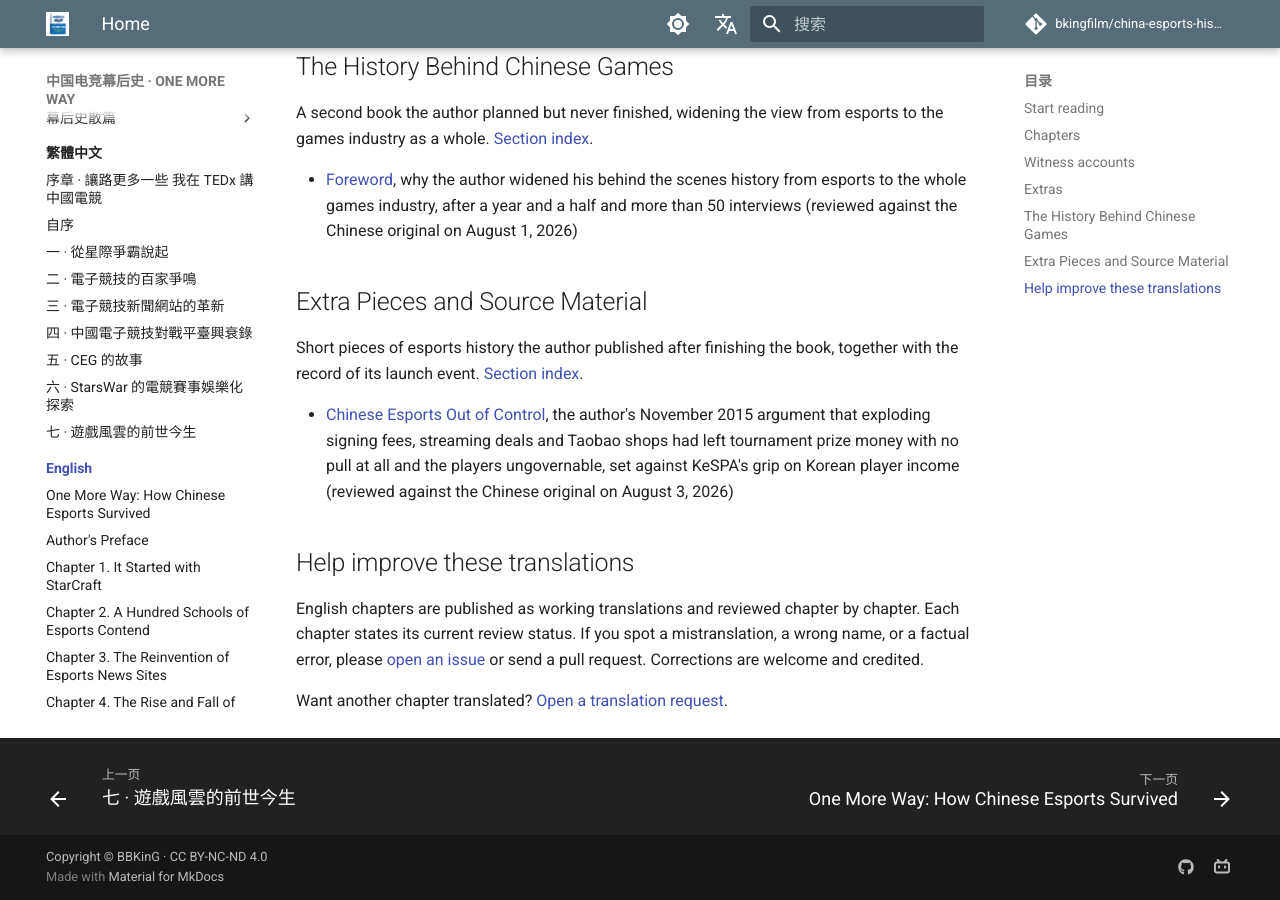
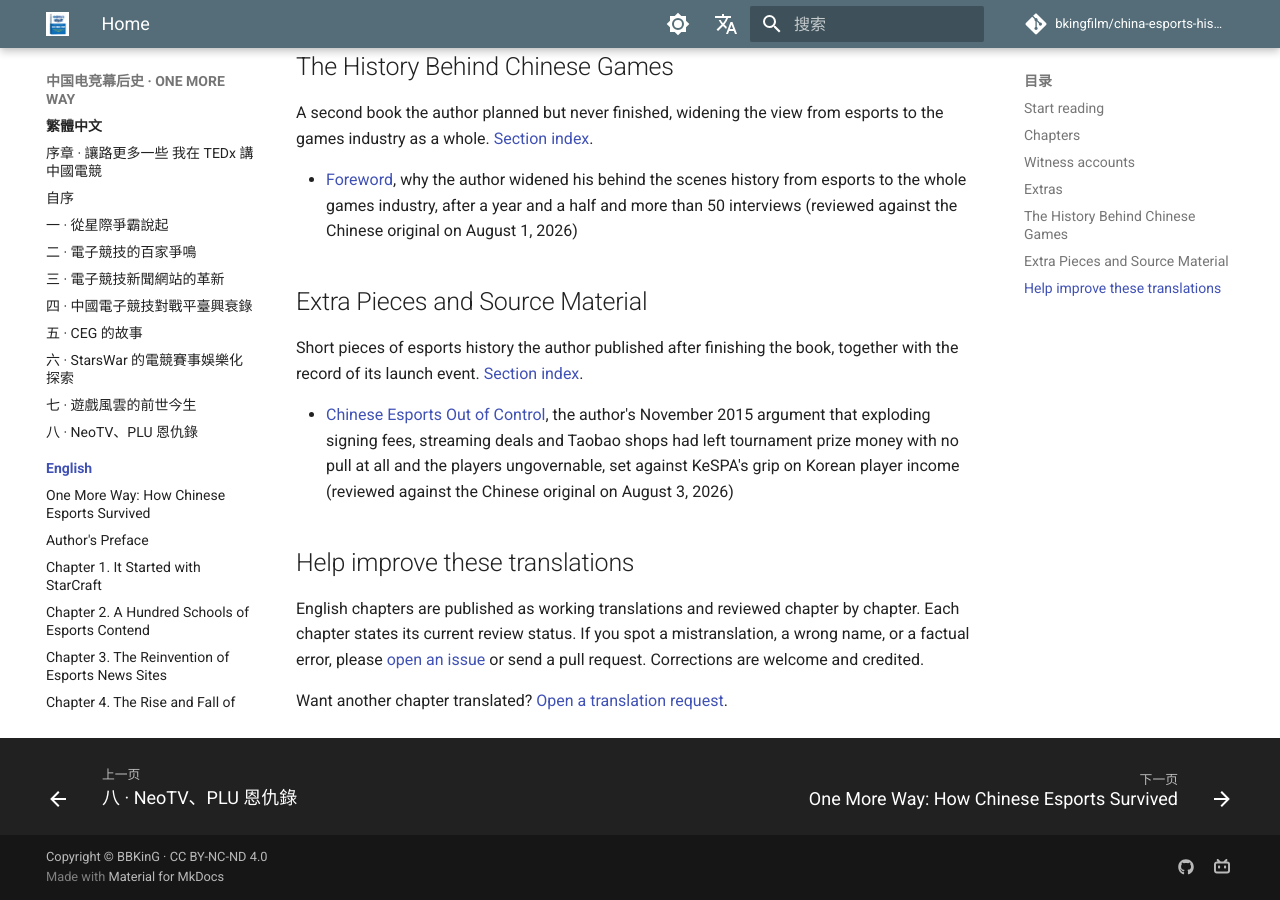
Before and after one commit to bkingfilm/china-esports-history, an MkDocs documentation site: the page built from docs/en/index.md, in a window 1280 px wide and 900 px high, scrolled down 6626 px. Built offline with MkDocs 1.6.1 and Material for MkDocs 9.7.7, drawn with Linux system fonts in a browser that asks for light colours; comment, search, counter and statistics services are not loaded; part of the change alters nothing that is shown.

Commit message:
繁體中文版新增第八章 NeoTV、PLU 恩仇錄
譯自 docs/zh/chapters/08-NeoTV、PLU恩仇录.md，結構照已校對的英文版
docs/en/08-neotv-plu-grudges.md 對齊（該章無小標題，全篇平鋪）。

同時更新 docs/zh-tw/index.md 章節清單與 mkdocs.yml 繁體中文 nav。

用字訂正（皆為書面用字錯誤，不涉事實與措辭，均不在直接引語內）：
沉重的打擊→沉重地打擊、音樂届→音樂界、出生（電視媒體）→出身、
吵的天昏地暗→吵得、簡單的評判→簡單地、自然而然的成了→自然而然地、
成功的舉辦→成功地、做的不錯→做得不錯、被搞的→被搞得、被氣的→被氣得、
做的很辛苦→做得很辛苦、成功的轉型→成功地轉型。

Co-Authored-By: Claude Opus 5 (1M context) <noreply@anthropic.com>

```diff
--- /dev/null
+++ b/docs/zh-tw/08-neotv-plu-grudges.md
@@ -0,0 +1,125 @@
+# 八 NeoTV、PLU 恩仇錄
+
+> 《ONE MORE WAY：中國電競幕後史》其中一章。作者 BBKinG（劉洋）。譯自簡體中文原文：[八 NeoTV、PLU恩仇录](../zh/chapters/08-NeoTV、PLU恩仇录.md)
+>
+> 首次發表於作者的知乎專欄，2013 年 11 月 22 日：https://zhuanlan.zhihu.com/p/19620939
+>
+> 這是等待校對的工作稿。若您發現誤譯、用詞不合臺灣習慣或史實錯誤，歡迎[開一個 issue](https://github.com/bkingfilm/china-esports-history/issues/new) 或送出 pull request。
+
+這事要從 1995 年說起……
+
+王珏（王導，現 NeoTV 副總裁、總導演）先後在 PLU 和 NeoTV 待過，從小喜好畫畫的王珏在 1995 年趕上了上海理工大學第一批藝術類招生，主修藝術設計。之後，他在學校裡認識了一個學弟，這個學弟叫陳琦棟（英文名 Friend，現 PLU 的 CEO）。
+
+先說說王珏，上大學時，王珏雖然主修畫畫，但是卻喜歡跟話劇社的同學待在一起，整天研究劇本、話劇排練和舞臺設計，這也使得他一畢業就開始從事跟影視類有關的工作。
+
+2000 年，王珏自己開了工作室，開始幫一些明星拍 MV，之後幾年，他在 MV 圈有了一定的名氣，給韓紅等當時的一線明星做過片子。同時期拍 MV 的人裡有一位後來大家熟知的電影導演寧浩，當時有「北寧浩，南王珏」之稱，後來 2005 年左右這兩個人分別轉行，一個轉去做電影，一個轉來做電子競技，從此進入完全不同的生活軌跡，至於他們轉行的原因，後面會提到，這裡先不展開。
+
+Friend 在畢業後也加入到王珏的影視工作室中，成為合夥人，主導公司的業務工作，以及導演經紀人。
+
+從 2000 年加入到 2003 年離開，瘋狂喜歡《星際爭霸》（臺譯《星海爭霸》）的 Friend 就有了「玩家工會」的概念，主要是看到當時各種賽事規則混亂，拖欠獎金和選手工資等事件層出不窮，打算做一個玩家工會來規範市場。
+
+在這期間 Friend 認識了現在的 PLU 主播劉青（Alone）
+
+當時是 2002 年 GOC 比賽完了以後，因為 Alone 那天贏了 SVS 的隊長 zealot，就被 SVS 戰隊的 Friend 叫去跟一群人吃飯，Alone 在桌子上一個人都不認識，菜上來後，就在 Alone 剛夾起一塊肉時，Friend 問 Alone 要不要加入 SVS，Alone 當時心想吃人嘴短，於是就同意了（以上是 Alone 的原話）。後來 Alone 成為了 SVS 的領隊，並且獲得了幾個比較好的成績，Friend 覺得 Alone 是個不錯的人才，就把他叫到王珏的公司裡，面談了 30 分鐘後，問 Alone 是否願意一起創立「玩家工會」？至此 Alone 開始成為著名的「失足青年」。
+
+正有詩云：一入狼窩深似海，從此節操是路人。
+
+Friend 在 2003 年離開王珏的工作室後，在 2004 年加入了黃正剛的逸陽圖文設計有限公司，依然負責商務的部分，同時也拉來了當時在做獨立導演的王珏，兼職一些三維設計項目的藝術指導。
+
+在這期間，Friend 在業餘時間做的 PLU 論壇和 PLU 系列比賽有了一定影響力，由於逸陽公司的老闆黃正剛也是遊戲愛好者，於是，Friend 說服他把公司的會議室騰出一片地方作為簡易的演播室，然後拉來王珏，給他講韓國的 OGN 和 WCG 模式，這讓王珏對電子競技產生了濃厚的興趣。
+
+此時剛好到了 2005 年，這一年發生了一件對中國社會影響深遠的事情，超級女聲。大家可能只知道 2005 年《超級女聲》出了李宇春、周筆暢、張靚穎等有巨大影響力的草根明星，卻不知道這後面對中國音樂產生的巨大負能量。
+
+下面我們花點時間說說「音樂幕後史」這個題外話。
+
+2005 年的超女雖然在很多方面都取得了巨大的成功，也在觀眾方面獲得極高的榮譽，但是卻沉重地打擊了中國音樂，在那屆超女之後，大量的音樂人淡出了這個圈子，MV 產業甚至遭到毀滅性的打擊，寧浩和王珏等之前知名的 MV 導演紛紛轉行，可能你會問了，這是為什麼？
+
+原因有幾個：
+
+超女的模式有缺陷。
+
+喬布斯的蘋果公司在推出 ipod 之後，用硬體強化知識版權保護，建立了一條從音樂人到音樂製作公司，從音樂愛好者到硬體廠商都受益的利益多贏模式，Ipod 以及後來 APP Store 的思路都是如此，蘋果不但用 Ipod 本身的出色拓展了廣泛的潛在用戶市場，還給音樂這個鏈條上的所有人帶來了實際的好處。
+
+可超女就不是這樣了，超女們的受寵不但擠掉了當紅的大量歌手，還把之前的很多音樂風格也淘汰掉了，那一年的國內音樂市場幾乎全部被超女音樂吃掉，很多音樂人對此束手無策，而且李宇春這樣的歌手出現也顛覆了很多音樂公司的製作思路，說通俗點，當時的中國音樂圈被市場突然爆發出來的喜好震驚了，完全不知道後面該怎麼做了。
+
+再加上，電視音樂節目的免費擴散、百度音樂等網路 mp3 免費下載、電視臺版權意識薄弱獨佔蛋糕不分享和音樂公司敢怒不敢言等等原因，音樂公司開始大量退出。
+
+於是從 2005 年之後，中國內地音樂市場上的 MV 就越來越少了，精良製作的音樂也越來越少了，取而代之的是《老鼠愛大米》、《鳳凰傳奇》等草根音樂的崛起。就像高曉松說的，中國的唱片業已經死了。
+
+超女最後的結果就是，音樂人抵制，音樂製作公司抵制，同行電視臺抵制，除了等著免費聽音樂的大眾很開心外，其它的環節全都在受傷，這不是良性的發展模式，就像假如有個開餐館的每天都提供免費餐飲，吃飯的人是很開心的，但是時間長了帶來的行業惡果是毀滅性的。
+
+雖然超女模式的出現是革命性的，我本人當年也是涼粉，但如果站在行業的高度上看，這是一場對中國音樂界粗暴的大清洗，而我們都是參與者。
+
+缺乏以行業的高度來做事，是超女這個案例中贏了市場卻輸了未來的關鍵原因。
+
+這也是現在《好聲音》為什麼會有各個層面音樂元素參與的原因，可能在《美國偶像》和《超級女聲》之後，大家都開始認識到這個問題的嚴重性。於是，現在的選秀節目不但是一個草根選拔的過程，也可以讓已經成名的歌手獲得認可和提升，比如，楊坤的三十二場演唱會，那英的個人形象提升，黃玲與張瑋合唱的《high 歌》，音樂產業的各個環節都在這一場秀中分享到實際的利益，這樣做才是有長遠發展的，而不是圖一時痛快的做法。
+
+書歸前說，王珏在 2005 年超女之後一方面動了轉行的念頭，另一方面在 Friend 的影響下，覺得韓國 OGN 和 WCG 是一個不錯的方向。於是開始和逸陽的老闆黃正剛、Friend、Alone 一起做 PLU 的比賽。
+
+2005 年之前，PLU 前三屆比賽觀眾反響不錯，大家都很受鼓舞，而當時王珏的女朋友安佳由於是學播音主持出身的，也希望有一個臺前工作的機會。於是，在各種因素的推動下，2005 年，王珏、黃正剛和 Friend 每人拿出 20 萬左右（這個數字有爭議）湊在一起成立了 PLU 公司，在寶山租了 2 棟別墅，一個用於演播室和辦公，一個用來做員工宿舍。當時的影片播出平臺還不像現在這麼多，於是他們拉了 PPS 的輪子作為播出管道負責，XXX 負責技術。
+
+PLU 在 2006 年真是十分風光，第五屆 PLU 做了《星際爭霸》和《魔獸爭霸 3》兩個項目，在 PPS 上獲得了極高的收視率。
+
+周寧和 XIXI 也是在那個時候進入了 PLU，負責 WAR3 部分的解說，從此 PLU 不再是只有《星際爭霸》的頻道，現在大家熟悉的主持人兜兜也在那個階段進入 PLU，開始了主持生涯。王珏拍攝的以電競選手現狀為主題的紀錄片《那些花兒》也在電競愛好者中獲得了強烈的共鳴。
+
+可是，「電子競技怎麼賺錢？」這個當時大家都頭疼的問題，再一次攔在了 PLU 的面前。
+
+2006 年底，PLU 的資金越來越少，賽事雖然有了一定影響但是並沒有達到預期，王珏認為當時 PLU 小作坊式的發展沒有前途，而黃正剛覺得公司從商業的角度上找不到合適的收入模式，Friend 在隱忍。
+
+而這個時候 NeoTV 正是順風順水。
+
+2005 年，做電視媒體出身的熊劍明（Neo）拿著一個遊戲電視頻道的方案找到了當時上海文化圈一個比較有份量的人，張順德，這個人就是 NeoTV 現在的老闆林雨新（Ken）的叔叔，當時張順德覺得這個方案不錯，於是就由林雨新家族出資，在 2006 年初成立了 NeoTV，而當時 Ken 還在美國學設計，於是，熊劍明（Neo）是當時 NeoTV 的執行負責人。
+
+Neo 在 2006 年初就找過王珏，希望能挖他過去，但是王珏並沒有同意，可是隨著 PLU 內部關於發展方向的矛盾越積越多，項目越做越渺茫。
+
+都說女孩的青春不等人，王珏的女朋友安佳作為一個學播音主持出身的女孩更是非常著急，她也有她的夢想要去實現，一面是青春在急速燃燒，一面是 NeoTV 要打造一個遊戲美女主持，於是，安佳成了 PLU 第一個跳槽去 NeoTV 的人。
+
+安佳的跳槽給王珏每天都帶回很多 NeoTV 各方面的資訊，這也使得王珏在 2006 年底產生壯士斷腕的念頭。王珏在離開 PLU 的時候，他的股份是被清零了，也就是說他 30 歲前賺的所有錢都沒了。
+
+我個人認為，這可能是 2010 年之前，PLU 歷史上最灰暗的時刻，因為不光是王珏很受傷，另外 2 個股東 Friend 和黃正剛投入的錢也快沒了，大家為了理想的堅持最後撞到了現實的正面阻礙。
+
+於是，向左？還是向右？
+
+關於王珏等人的那次跳槽，無論是當年吵得天昏地暗，還是撕破臉皮，即使到 6 年後的現在，我們也不能簡單地評判當時誰對誰錯，因為從後面這些年看，大家都有所成就，都對電子競技發展做出了巨大貢獻。如果我們以現在的高度回過頭看看當時，可能大家都沒錯，只是命運註定大家走上了不同的道路而已。
+
+再回到當時，該吵的吵，該分的分，歷史是無法修改的，王珏最終還是離開了 PLU 加入了 NeoTV，周寧和 xixi 隨後也加入了 NeoTV，PLU 損失慘重，謝逸仙（現 PLU 遊戲娛樂傳媒節目組總製片人）當時跟著王珏做技術還不久，被突然推到前臺獨當一面，兜兜也在那個時候被頂上來，好在硬是撐住了。
+
+NeoTV、PLU 的恩怨也從此埋下，後面小色與大師之間的紛爭更是讓這兩家公司敵對到了極點。
+
+小色（現 NeoTV 賽事部負責人），本來不是 PLU 的正式成員，他是活躍在 8da 論壇和 PLU 論壇裡一個狂熱的星際爭霸愛好者，四川人，性格很直，在王珏他們還沒離開 PLU 時，就經常在 PLU 論壇裡批評節目中的解說錯誤。Friend 在退到幕後前，招來了大師（郁小剛，原 PLU 星際爭霸解說，現 SCNTV 負責人），大師便自然而然地成了小色新的批評對象，而這個時候，小色與大師之間並不是 NeoTV 和 PLU 的矛盾，只是愛好者跟解說的技術討論。
+
+而在 2007 年初，王珏到 NeoTV 成功地舉辦了第一屆純 War3 的 NSL 之後，打算做第二屆時加入星際爭霸項目，就招來了論壇中十分活躍的小色做專職解說，這下算是捅了馬蜂窩了，在大背景的矛盾下，小色與大師的紛爭也從技術層面被煽成了 NeoTV 和 PLU 的全面戰爭。但他們兩個人本身並不是你死我亡的人，這場鬧劇背後是有其它目的的，這點是需要大家客觀看待的。
+
+下面就要轉到 NeoTV 的故事線上了。
+
+2005 年，我認識了當時還是 QQ 對戰平臺負責人的 Cody（張宇，原 NeoTV 副總，現 MarsTV 負責人），當時 QQ 對戰平臺剛推出，想透過 StarsWar2 進行推廣，他們願意提供商務贊助的資源，我剛好負責這一塊，就合作招商，Cody 也的確給了很多國際大廠商資源，但是後面因為種種原因，沒有合作成功，再加上騰訊對 QQ 對戰平臺的舉棋不定，後面聯繫就少了。
+
+後來發生的事情是直到現在都讓我哭笑不得的，Cody 後來以騰訊 LIVE 平臺的身份跟韓國 WCG 組委會洽談，拿到 WCG 總決賽直播權，需要找一家懂電競有節目製作能力的公司做落地合作。
+
+如果當初 StarsWar2 合作成功了，我估計 WCG 這個生意之後幾年就落在我們當時所在的 GamesTV 了（遊戲風雲的前身），可惜陰差陽錯，這個事就變成 NeoTV 的了，當然這只是我個人的小感嘆，NeoTV 之後幾年的 WCG 做得不錯。
+
+這個轉播權落在當時剛成立不久的 NeoTV，一方面因為據說 Neo 當年花了 100 萬買轉播權，這個事情連 Ken 都不知道，這也變成後來 Neo 被 Ken 請出團隊的主要原因，另一方面也因為當年 WCG 直播比較簡單，對方給過來的已經是什麼都有的視訊訊號，中國的落地直播只需保證分流穩定就可以了，所以 WCG 組委會比較看重騰訊 LIVE 的硬實力，其它的對他們來說並不重要。
+
+於是，從 2007 年到現在，NeoTV 每年的主要工作就是 WCG 中國區的組織執行以及 WCG 總決賽的直播。這個後面會詳細說，我們先說說 NeoTV 在 2008 年發生的一個很嚴重的內部事件。
+
+這個就是 Neo 的出局。
+
+我並不認識 Neo，但是從各方面得到的消息，這是一個比較有爭議的人，特別是在性格方面，由於在與遊戲風雲搶奪 WCG 直播權的時候，出了一大筆錢，不但壞了規矩得罪了同行，還沒有告知投資方，Neo 之後的很多針對同行的挖角行為也讓 NeoTV 到處樹敵，這一度使得其它的影片媒體公司私下聯合孤立 NeoTV，這帶來了很深遠的負面影響，有些矛盾到現在都還在影響一些合作。
+
+2008 年初，林雨新（Ken）從美國回來了，發現公司裡因為 Neo 被搞得雞犬不寧，王珏被氣得離開公司，Cody 據說曾跟 Neo 打了起來，當時 Neo 的思路大家也不同意，他當時想做一個垂直的遊戲影片點播平臺，用現在的話解釋，就是相當於一個獨立的優酷遊戲頻道，這跟王珏等人做節目生產者的思路完全相反。
+
+Ken 在處理這個事情上也十分果斷，請 Neo 離開了公司，並帶著 Cody 和 Ken 的叔叔張順德親自三顧茅廬請王珏回 NeoTV，並且明確了之後 NeoTV 要做節目、做 WCG 等賽事，而不是做影片點播平臺，王珏最終被感動回歸了 NeoTV，開始著手 2008 年 WCG 中國區的工作。
+
+2008 年的 WCG 中國區，NeoTV 做得很辛苦，因為他們去做了分賽區直播，全國 15 個分賽區，每個星期同時做兩個賽區，他們從中選一個大賽區在網咖（大陸稱網吧，與臺灣的網咖並非同一種場所）裡搭直播棚，做現場直播。
+
+這裡我要說下，透過這個事情，我能感受到他們的熱情，但是 WCG 的分賽區模式發展到 2008 年已經失去活力了，分賽區的水準和參賽熱情都已經不高了，這樣做直播是個費力不討好的事情，於是到了 2009 年，他們自己都不這樣做了。
+
+之後的事情就很平淡了，2008 年 WCG 中國區總決賽從復旦大學正大體育館移到了 2009 年的光大會展中心，並一直在那裡舉行到現在，WCG 由於品牌本身的巨大影響力，很多廠商都願意參與進來搭建展臺，所以 NeoTV 在模式上開始探索類似 Chinajoy 的展會式路線，並且趕上了 DOTA 火熱的 2007 到 2012 年這個階段，於是，WCG 中國區總決賽成功地轉型為一個電子競技的 Chinajoy。
+
+這個模式非常適合 WCG 這種多項目賽事，大家在遇到自己不喜歡的項目時，可以去各個展臺到處轉轉，人氣在流動中得到了保存，形成了多贏的局面。
+
+因為經常有機會溝通，我發現 NeoTV 在「電競次級愛好者」上的理解與 StarsWar 是一樣的，來看展會的觀眾中有大量非骨灰玩家，他們可能是核心玩家的朋友或者家屬，如何照顧好他們，吸引他們來看比賽，對拓展電競核心玩家人數，增加賽事品牌影響力都有非常重要的作用。
+
+2010 年之後的 NeoTV 和 PLU 由於發展方向越來越遠，恩怨就慢慢變淡了，中國遊戲影片媒體也從 2010 年之前的遊戲風雲、NeoTV、PLU 三足鼎立（GTV 在北京衝突比較小）變成現在的多頭競爭，新的恩仇錄依然在上演，演員也增加了不少，只是這部幕後史先不涉及，或許幾年後寫下一部幕後史時，會有更精彩的故事可以去書寫，更複雜的人性可以去挖掘。
+
+對此，我已經迫不及待了。
--- a/docs/zh-tw/index.md
+++ b/docs/zh-tw/index.md
@@ -27,3 +27,4 @@
 - [五 CEG 的故事](05-story-of-ceg.md)，全書第五章。2003 年電子競技被國家體育總局列為第 99 個正式體育項目，全國電子競技運動會 CEG 隨之開辦。作者拆的是這盤棋的底牌：華奧星空由體育系統與香港中信泰富合資成立，一邊有內容一邊要電訊傳媒管道，衝的是 2008 年北京奧運；廣電總局 2004 年一紙禁播令抽掉轉播權，CEG 改用中國足球那套主客場聯賽，八個賽區各撥 100 萬要俱樂部自己商業化，結果場館裡常常只坐著選手的親友（等待校對的工作稿）
 - [六 StarsWar 的電競賽事娛樂化探索](06-starswar-esports-entertainment.md)，全書第六章。作者本人就在 StarsWar 團隊裡，所以這一章先從自黑寫起。Replays.net 創始人 Zax 靠包容把一群偏執狂聚在一起，在美國騎單車送外賣的留學生許雲波三個月吃掉美國 IGE 一半市場，回頭把戰隊、網站、賽事湊成鐵三角；2005 年第一屆 StarsWar 在盧灣體育館坐滿 2500 人，第二屆換到四千人場地，開賽前三週才被告知缺批文，而門票已經賣掉一萬多張；末尾談盃賽模式為何失去活力，以及賽事為什麼要往娛樂化走（等待校對的工作稿）
 - [七 遊戲風雲的前世今生](07-gamestv-past-and-present.md)，全書第七章。2006 年作者調入上海文廣的遊戲風雲頻道，第一件差事是替 G 聯賽想中文名，領導一句「中國兩個字只有國家級體育部門能用」，把它定成了全國電子競技電視聯賽。往前推，GamesTV 是 2004 年幾個人在咖啡館裡湊出來的，2005 年被 IGE 收購，靠新加坡 WCG 的免費直播打響名號，隔年 NEOTV 掏 10 萬美金把轉播權買走；2006 年與 SiTV 合併，換到許可證與播出管道；G 聯賽照著韓國電視聯賽的模式走，卻卡在收費機頂盒普及太慢，前三年招商困難一路燒錢到 2009 年。文中也寫了電視臺送審與提前兩週交片的壓力，以及 2013 年 G 聯賽登上 8000 人的奔馳文化中心（等待校對的工作稿）
+- [八 NeoTV、PLU 恩仇錄](08-neotv-plu-grudges.md)，全書第八章。王珏和陳琦棟從上海理工大學的學長學弟，走成了兩家對頭公司的人。故事從 1995 年起手，中間岔進一段音樂幕後史：2005 年超級女聲贏了市場卻掏空了唱片業，MV 導演紛紛轉行，王珏就是這樣走進電競的。PLU 由三個人各出 20 萬在寶山的兩棟別墅裡開張，2006 年風光一年就沒了錢，王珏離開時股份被清零，三十歲前賺的全歸零；NeoTV 那邊則靠騰訊 LIVE 拿下的 WCG 轉播權起勢，據說 Neo 私自花 100 萬買下轉播權，連老闆 Ken 都不知情，後來因此出局。文末寫小色與大師之爭如何從解說的技術討論被煽成兩家公司的全面戰爭（等待校對的工作稿）
--- a/mkdocs.yml
+++ b/mkdocs.yml
@@ -167,6 +167,7 @@ nav:
       - 五 · CEG 的故事: zh-tw/05-story-of-ceg.md
       - 六 · StarsWar 的電競賽事娛樂化探索: zh-tw/06-starswar-esports-entertainment.md
       - 七 · 遊戲風雲的前世今生: zh-tw/07-gamestv-past-and-present.md
+      - 八 · NeoTV、PLU 恩仇錄: zh-tw/08-neotv-plu-grudges.md
   - English:
       - "Home": en/index.md
       - "One More Way: How Chinese Esports Survived": en/one-more-way-tedx-2015.md
```
